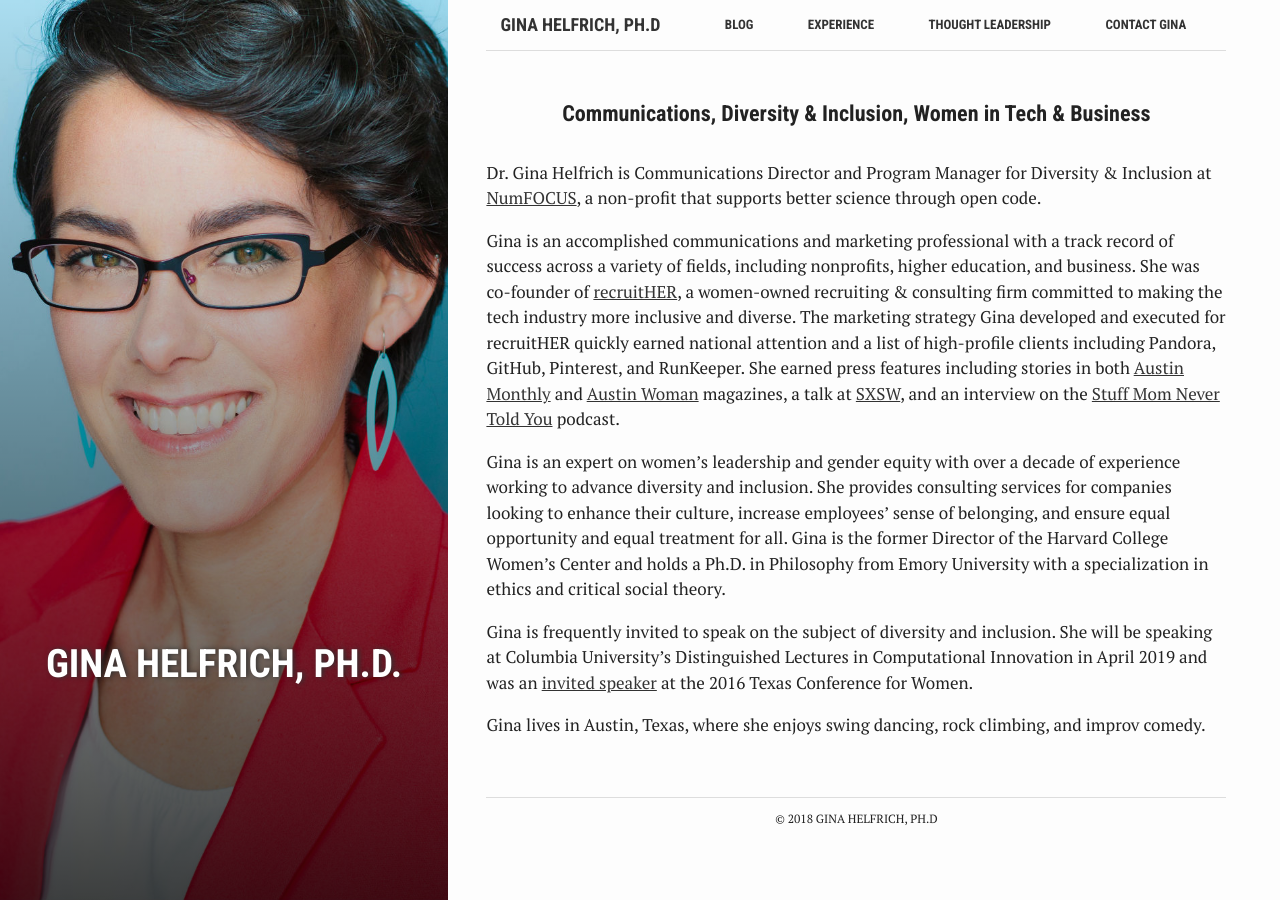
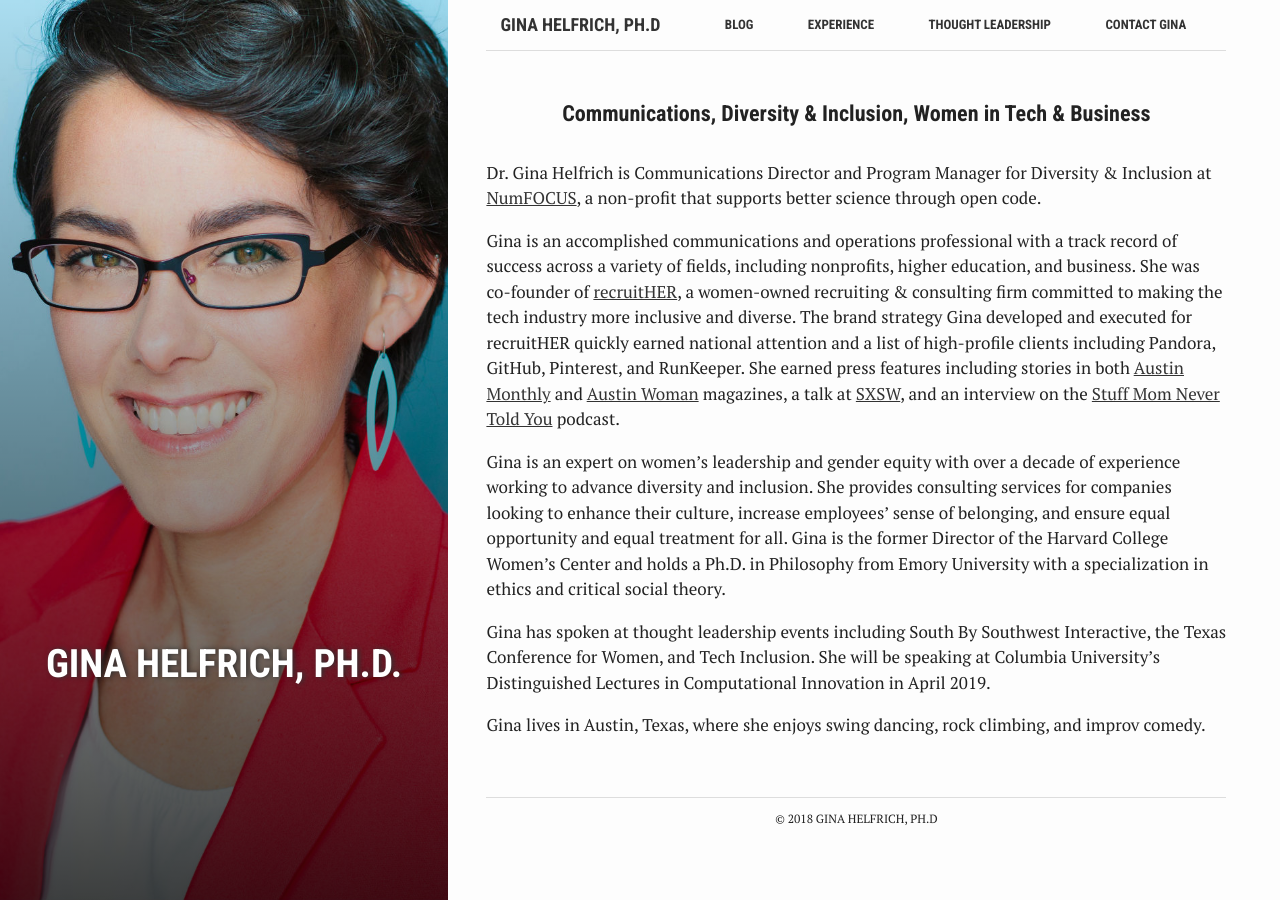
Before and after one commit to Dr-G/Dr-G.github.io, a Jekyll site: the page built from index.md, in a window 1280 px wide. Built offline with Jekyll 4.4.1, drawn with Linux system fonts in a browser that asks for light colours.

Commit message:
Update index.md
update thought leadership paragraph

```diff
--- a/index.md
+++ b/index.md
@@ -12,10 +12,10 @@
 
 Dr. Gina Helfrich is Communications Director and Program Manager for Diversity & Inclusion at [NumFOCUS](https://numfocus.org), a non-profit that supports better science through open code.
 
-Gina is an accomplished communications and marketing professional with a track record of success across a variety of fields, including nonprofits, higher education, and business. She was co-founder of [recruitHER](http://medium.com/@recruither), a women-owned recruiting & consulting firm committed to making the tech industry more inclusive and diverse. The marketing strategy Gina developed and executed for recruitHER quickly earned national attention and a list of high-profile clients including Pandora, GitHub, Pinterest, and RunKeeper. She earned press features including stories in both [Austin Monthly](http://www.austinmonthly.com/AM/February-2016/Women-We-Love-Gina-Helfrich-Ashley-Doyal/) and [Austin Woman](http://www.austinwomanmagazine.com/articles/now-hiring-diversity) magazines, a talk at [SXSW](http://schedule.sxsw.com/2016/events/event_PP51520), and an interview on the [Stuff Mom Never Told You](http://www.stuffmomnevertoldyou.com/podcasts/spill-your-salary-secrets/) podcast.
+Gina is an accomplished communications and operations professional with a track record of success across a variety of fields, including nonprofits, higher education, and business. She was co-founder of [recruitHER](http://medium.com/@recruither), a women-owned recruiting & consulting firm committed to making the tech industry more inclusive and diverse. The brand strategy Gina developed and executed for recruitHER quickly earned national attention and a list of high-profile clients including Pandora, GitHub, Pinterest, and RunKeeper. She earned press features including stories in both [Austin Monthly](http://www.austinmonthly.com/AM/February-2016/Women-We-Love-Gina-Helfrich-Ashley-Doyal/) and [Austin Woman](http://www.austinwomanmagazine.com/articles/now-hiring-diversity) magazines, a talk at [SXSW](http://schedule.sxsw.com/2016/events/event_PP51520), and an interview on the [Stuff Mom Never Told You](http://www.stuffmomnevertoldyou.com/podcasts/spill-your-salary-secrets/) podcast.
 
 Gina is an expert on women's leadership and gender equity with over a decade of experience working to advance diversity and inclusion. She provides consulting services for companies looking to enhance their culture, increase employees' sense of belonging, and ensure equal opportunity and equal treatment for all. Gina is the former Director of the Harvard College Women's Center and holds a Ph.D. in Philosophy from Emory University with a specialization in ethics and critical social theory.
 
-Gina is frequently invited to speak on the subject of diversity and inclusion. She will be speaking at Columbia University's Distinguished Lectures in Computational Innovation in April 2019 and was an [invited speaker](http://ginahelfrich.com/thoughtleadership.html) at the 2016 Texas Conference for Women.
+Gina has spoken at thought leadership events including South By Southwest Interactive, the Texas Conference for Women, and Tech Inclusion. She will be speaking at Columbia University's Distinguished Lectures in Computational Innovation in April 2019.
 
 Gina lives in Austin, Texas, where she enjoys swing dancing, rock climbing, and improv comedy.
```
